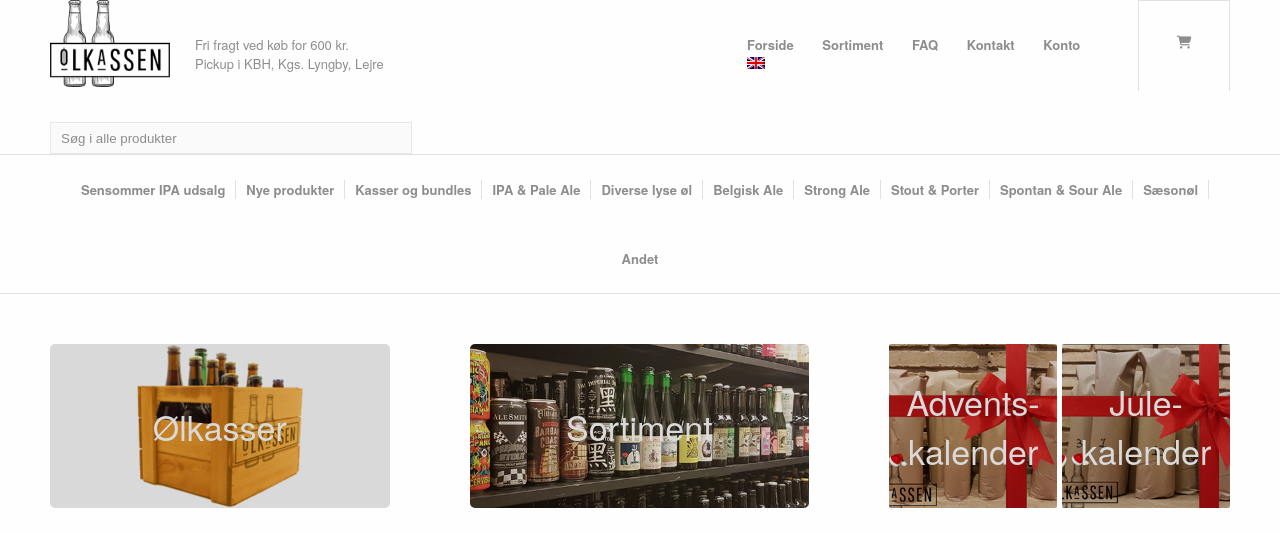
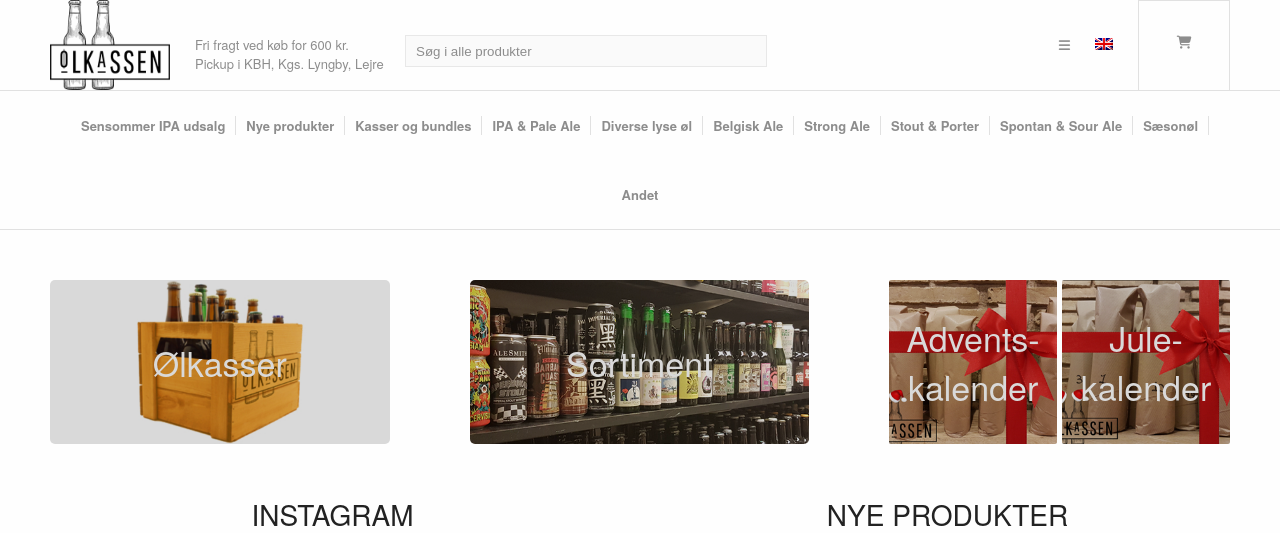
Before and after one commit to HansGammeltoft/Exam-Project-BeerTasteProfileQuiz, a PHP site: page / in a window 1280 px wide. Shown: the top 533 px of the page. Run offline with PHP 8.4, Linux system fonts and the light colour scheme; some libraries are stand-ins or nearby versions.

Commit message:
Header and main is responsive
Stille some work needs to be done on header.

```diff
--- a/css/_header.scss
+++ b/css/_header.scss
@@ -9,25 +9,33 @@ nav {
 /* --- logo, logotext, searchbar, links and cart --- */
 #upper-nav{
     padding: 0px $x-big-spacing 0px $x-big-spacing;
+    border-bottom: solid $small-border-size $grey;
+    #upper-nav-wrapper {
         display: flex;
         justify-content: space-between ;
-    border-bottom: solid $small-border-size $grey;
-
         /* div for logo, logotext and searchbar */
         #img-text {
             display: flex;
             flex-wrap: wrap;
             img {
-            max-height: 90px;
-            max-width: 120px;
-            min-height: 60px;
-            min-widht: 45px;
+                height: 90px;
+                width: 120px;
             }
-
+            @media only screen and (max-width: 616px) {
+                img {
+                    height: auto;
+                    width: 30%;
+                }
+            }
             .logo-text {
                 margin-top: $big-spacing;
                 padding-left: $medium-spacing;
                 width: 210px;
+            }
+            @media only screen and (max-width: 640px) {
+                .logo-text {
+                    display: none;
+                }
             }
             input {
                 margin-top: $big-spacing;
@@ -38,6 +46,11 @@ nav {
                 background-color: $light-grey1;
                 border: solid $light-grey2 $small-border-size;
                 padding-left: 10px;
+            }
+            @media only screen and (max-width: 1010px) {
+                input {
+                   display: none;
+                }
             }
         }
 
@@ -79,7 +92,7 @@ nav {
                     color: $dark-grey2;
                 }
             }
-        @media only screen and (max-width: 1259px) {
+            @media only screen and (max-width: 1350px) {
                 #nav-menu1 {
                     display: none;
                 }
@@ -95,7 +108,7 @@ nav {
                 border-top: solid $small-border-size $grey;
                 text-align: center;
                 cursor: pointer;
-            height: 90px;
+                height: auto;
 
                 .fa-shopping-cart {
                     margin-top: $big-spacing;
@@ -106,10 +119,26 @@ nav {
                 }
             }
             /* adds a border line in the bottom when the screen gets smaller */
-        @media only screen and (max-width: 973px) {
+            @media only screen and (max-width: 1010px) {
             #cart {
-            border-bottom: solid $small-border-size $grey;
+                border: none;
                 }
+            }
+        }
+    }
+    #phone-input {
+        display: none;
+    }
+    @media only screen and (max-width: 1010px) {
+        #phone-input {
+            display: block;
+            margin:  $medium-spacing 0 $medium-spacing 0;
+            height: 30px;
+            width: 100%;
+            color: $dark-grey1;
+            background-color: $light-grey1;
+            border: solid $light-grey2 $small-border-size;
+            padding-left: 10px;
         }
     }
 }
@@ -140,6 +169,11 @@ nav {
         }
     }
 }
+@media only screen and (max-width: 751px) {
+    #lower-nav {
+        display: none;
+    }
+}
 }
 nav:nth-child(2) {
     font-size: $x-small-font-size;
--- a/css/stylesheet.css
+++ b/css/stylesheet.css
@@ -29,28 +29,39 @@ body nav {
 }
 body nav #upper-nav {
   padding: 0px 50px 0px 50px;
+  border-bottom: solid 1px #e1e1e1;
+}
+body nav #upper-nav #upper-nav-wrapper {
   display: flex;
   justify-content: space-between;
-  border-bottom: solid 1px #e1e1e1;
   /* div for logo, logotext and searchbar */
   /* div for menulinks and cart */
 }
-body nav #upper-nav #img-text {
+body nav #upper-nav #upper-nav-wrapper #img-text {
   display: flex;
   flex-wrap: wrap;
 }
-body nav #upper-nav #img-text img {
-  max-height: 90px;
-  max-width: 120px;
-  min-height: 60px;
-  min-widht: 45px;
+body nav #upper-nav #upper-nav-wrapper #img-text img {
+  height: 90px;
+  width: 120px;
 }
-body nav #upper-nav #img-text .logo-text {
+@media only screen and (max-width: 616px) {
+  body nav #upper-nav #upper-nav-wrapper #img-text img {
+    height: auto;
+    width: 30%;
+  }
+}
+body nav #upper-nav #upper-nav-wrapper #img-text .logo-text {
   margin-top: 35px;
   padding-left: 25px;
   width: 210px;
 }
-body nav #upper-nav #img-text input {
+@media only screen and (max-width: 640px) {
+  body nav #upper-nav #upper-nav-wrapper #img-text .logo-text {
+    display: none;
+  }
+}
+body nav #upper-nav #upper-nav-wrapper #img-text input {
   margin-top: 35px;
   height: 30px;
   min-width: 100px;
@@ -60,16 +71,21 @@ body nav #upper-nav #img-text input {
   border: solid #e8e8e8 1px;
   padding-left: 10px;
 }
-body nav #upper-nav #list-cart {
+@media only screen and (max-width: 1010px) {
+  body nav #upper-nav #upper-nav-wrapper #img-text input {
+    display: none;
+  }
+}
+body nav #upper-nav #upper-nav-wrapper #list-cart {
   display: flex;
   /* nav-menu1 is on display when window is full, and hidden when it isnt */
   /* nav-menu2 is on displsy when nav-menu1 is hidden */
   /* adds a border line in the bottom when the screen gets smaller */
 }
-body nav #upper-nav #list-cart #nav-menu1 {
+body nav #upper-nav #upper-nav-wrapper #list-cart #nav-menu1 {
   margin-top: 35px;
 }
-body nav #upper-nav #list-cart #nav-menu1 li {
+body nav #upper-nav #upper-nav-wrapper #list-cart #nav-menu1 li {
   display: inline;
   padding: 0;
   margin: 0;
@@ -77,14 +93,14 @@ body nav #upper-nav #list-cart #nav-menu1 li {
   cursor: pointer;
   font-weight: 600;
 }
-body nav #upper-nav #list-cart #nav-menu1 li:hover {
+body nav #upper-nav #upper-nav-wrapper #list-cart #nav-menu1 li:hover {
   color: #666666;
 }
-body nav #upper-nav #list-cart #nav-menu2 {
+body nav #upper-nav #upper-nav-wrapper #list-cart #nav-menu2 {
   display: none;
   margin-top: 35px;
 }
-body nav #upper-nav #list-cart #nav-menu2 li {
+body nav #upper-nav #upper-nav-wrapper #list-cart #nav-menu2 li {
   display: inline;
   padding: 0;
   margin: 0;
@@ -92,37 +108,52 @@ body nav #upper-nav #list-cart #nav-menu2 li {
   cursor: pointer;
   font-weight: 600;
 }
-body nav #upper-nav #list-cart #nav-menu2 li:hover {
+body nav #upper-nav #upper-nav-wrapper #list-cart #nav-menu2 li:hover {
   color: #666666;
 }
-@media only screen and (max-width: 1259px) {
-  body nav #upper-nav #list-cart #nav-menu1 {
+@media only screen and (max-width: 1350px) {
+  body nav #upper-nav #upper-nav-wrapper #list-cart #nav-menu1 {
     display: none;
   }
-  body nav #upper-nav #list-cart #nav-menu2 {
+  body nav #upper-nav #upper-nav-wrapper #list-cart #nav-menu2 {
     display: block;
     display: flex;
     flex-wrap: nowrap;
   }
 }
-body nav #upper-nav #list-cart #cart {
+body nav #upper-nav #upper-nav-wrapper #list-cart #cart {
   border-left: solid 1px #e1e1e1;
   border-right: solid 1px #e1e1e1;
   border-top: solid 1px #e1e1e1;
   text-align: center;
   cursor: pointer;
-  height: 90px;
+  height: auto;
 }
-body nav #upper-nav #list-cart #cart .fa-shopping-cart {
+body nav #upper-nav #upper-nav-wrapper #list-cart #cart .fa-shopping-cart {
   margin-top: 35px;
   width: 90px;
 }
-body nav #upper-nav #list-cart #cart .fa-shopping-cart:hover {
+body nav #upper-nav #upper-nav-wrapper #list-cart #cart .fa-shopping-cart:hover {
   color: #666666;
 }
-@media only screen and (max-width: 973px) {
-  body nav #upper-nav #list-cart #cart {
-    border-bottom: solid 1px #e1e1e1;
+@media only screen and (max-width: 1010px) {
+  body nav #upper-nav #upper-nav-wrapper #list-cart #cart {
+    border: none;
+  }
+}
+body nav #upper-nav #phone-input {
+  display: none;
+}
+@media only screen and (max-width: 1010px) {
+  body nav #upper-nav #phone-input {
+    display: block;
+    margin: 25px 0 25px 0;
+    height: 30px;
+    width: 100%;
+    color: #8d8d8d;
+    background-color: #fafafa;
+    border: solid #e8e8e8 1px;
+    padding-left: 10px;
   }
 }
 body nav #lower-nav ul {
@@ -147,6 +178,11 @@ body nav #lower-nav ul li:nth-child(11) {
 }
 body nav #lower-nav ul li:hover {
   color: #666666;
+}
+@media only screen and (max-width: 751px) {
+  body nav #lower-nav {
+    display: none;
+  }
 }
 body nav:nth-child(2) {
   font-size: 13px;
--- a/includes/header.php
+++ b/includes/header.php
@@ -1,5 +1,6 @@
 <nav>
     <div id="upper-nav">
+        <div id="upper-nav-wrapper">
             <div id="img-text">
                 <img src="./images/oelkassen-logo.png" alt="Et billede af ølkassens logo">
                 <div class="logo-text">
@@ -26,6 +27,9 @@
                 </div>
             </div>
         </div>
+        <input id="phone-input" value="Søg i alle produkter">
+    </div>
+
     <div id="lower-nav">
         <ul>
             <li>Sensommer IPA udsalg</li>
```
Also changed, not shown: 1 other file. Lines whose indentation alone changed are shown as unchanged.
